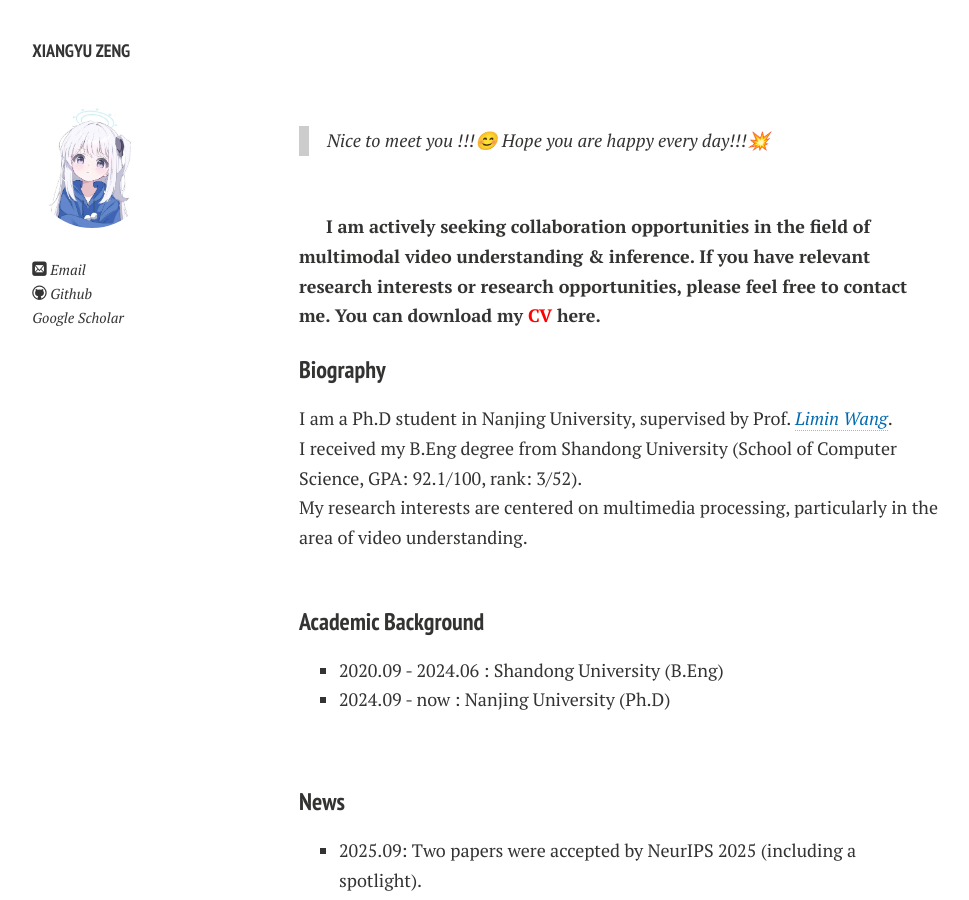
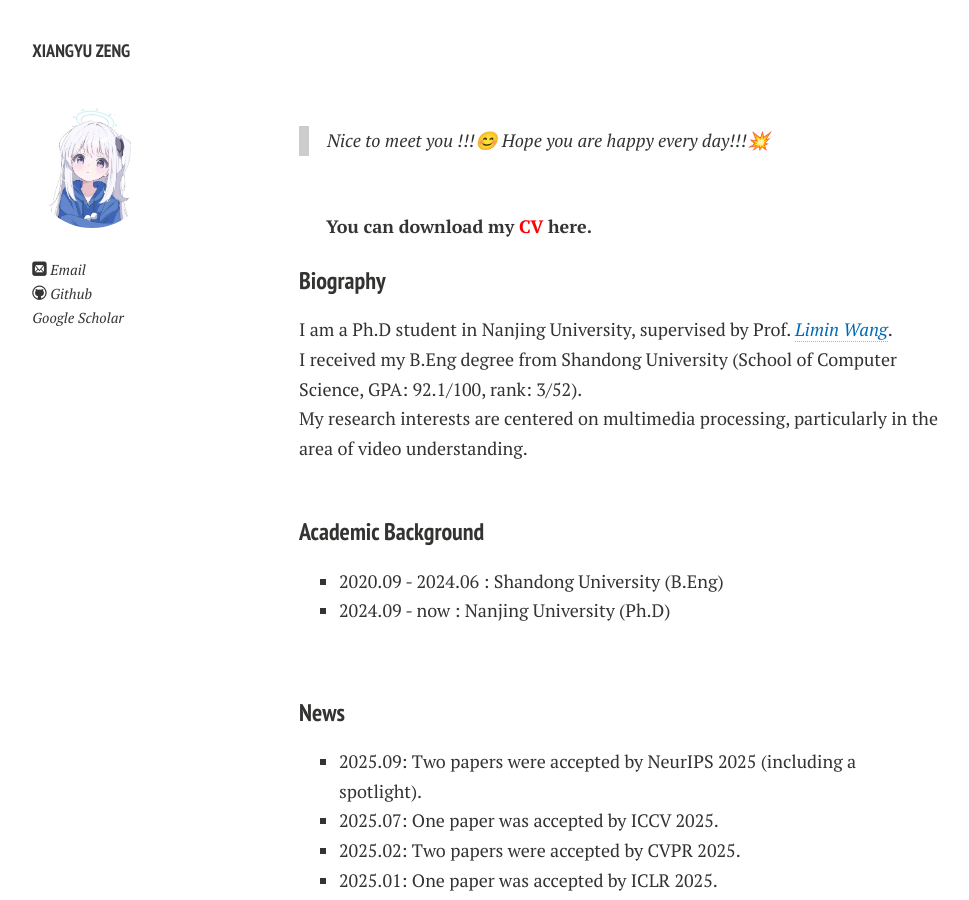
Before and after one commit to LanXingXuan/LanXingXuan.github.io, a Jekyll site: the page built from index.md, in a window 1280 px wide and 900 px high. Shown: the whole window, without its empty margins (21-990 px from the left). Built offline with Jekyll 4.4.1, drawn with Linux system fonts in a browser that asks for light colours; nearby versions of some CDN libraries; comment, search, counter and statistics services are not loaded; a style sheet for code colours, icons or effects is not loaded.

Commit message:
Update index.md to remove collaboration statement
Removed the collaboration opportunity statement from the index.

```diff
--- a/index.md
+++ b/index.md
@@ -6,7 +6,7 @@ layout: page
 
 <br>
 
-**I am actively seeking collaboration opportunities in the field of multimodal video understanding & inference. If you have relevant research interests or research opportunities, please feel free to contact me. [You can download my <span style="color:red">CV</span> here.](https://github.com/LanXingXuan/LanXingXuan.github.io/blob/main/CV_Xiangyu_Zeng_250920.pdf)**
+**[You can download my <span style="color:red">CV</span> here.](https://github.com/LanXingXuan/LanXingXuan.github.io/blob/main/CV_Xiangyu_Zeng_250920.pdf)**
 
 
 ### Biography
```
